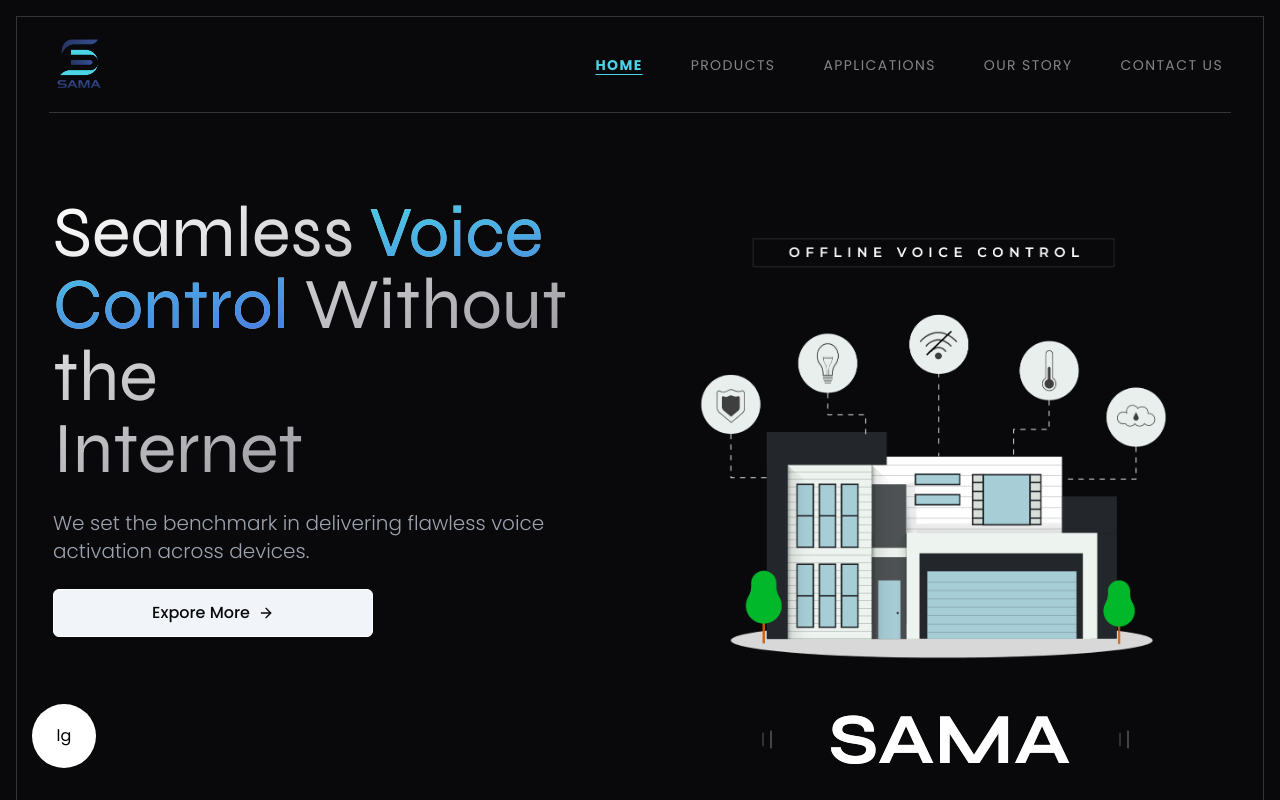
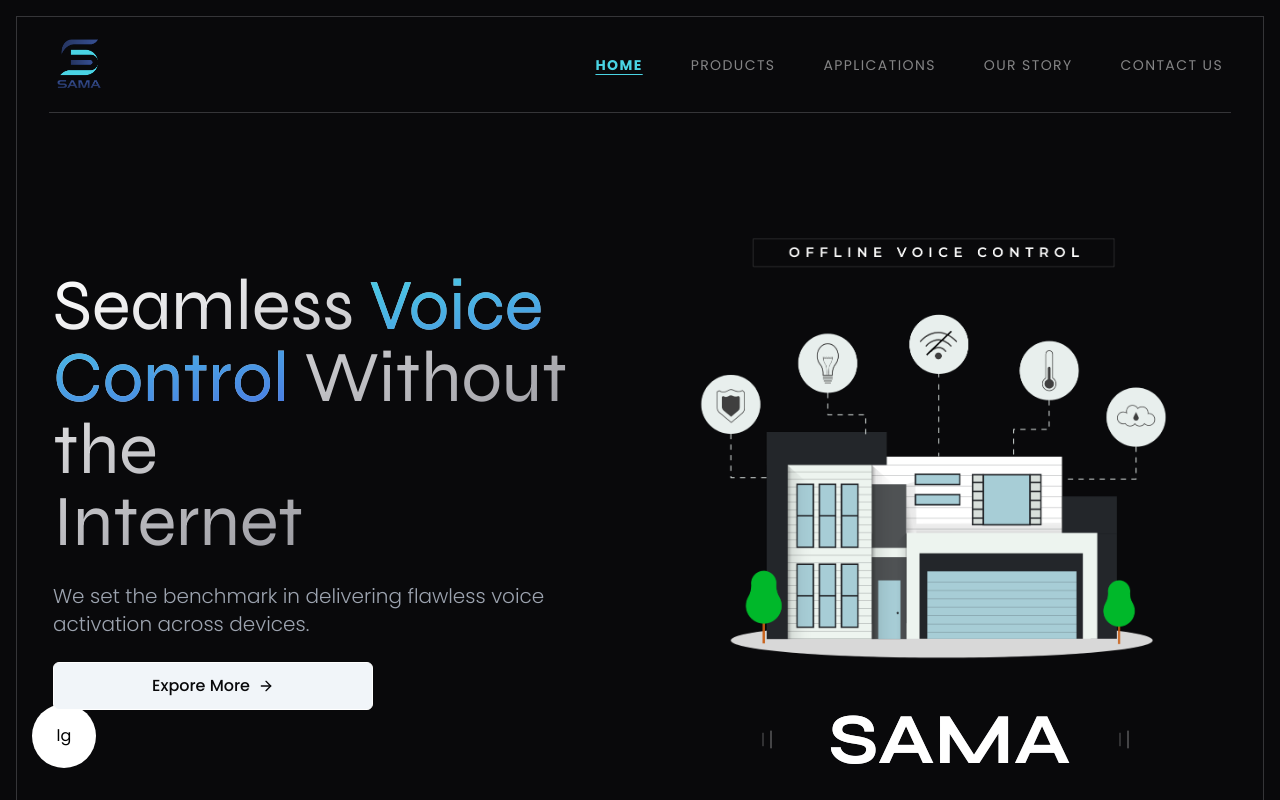
Before and after one commit to Feneel518/samanextgen, a Next.js app: page / in a window 1280 px wide. Shown: the top 800 px of the page. Built offline with nearby package versions, Linux system fonts and the light colour scheme.

Commit message:
first commit

```diff
--- a/src/sections/Hero.tsx
+++ b/src/sections/Hero.tsx
@@ -31,7 +31,7 @@
           <CarouselMainContainer className="">
             {/* {Array.from({ length: 5 }).map((_, index) => ( */}
             <SliderMainItem className="bg-transparent ">
-              <main className="grid lg:grid-cols-2 max-lg:gap-10  items-start  py-10 lg:py-20 xl:px-40 ">
+              <main className="grid lg:grid-cols-2 max-lg:gap-10  items-center  py-10 lg:py-20 xl:px-40 ">
                 <div className="flex flex-col gap-6 ">
                   <Heading className="">
                     <h1>
```
